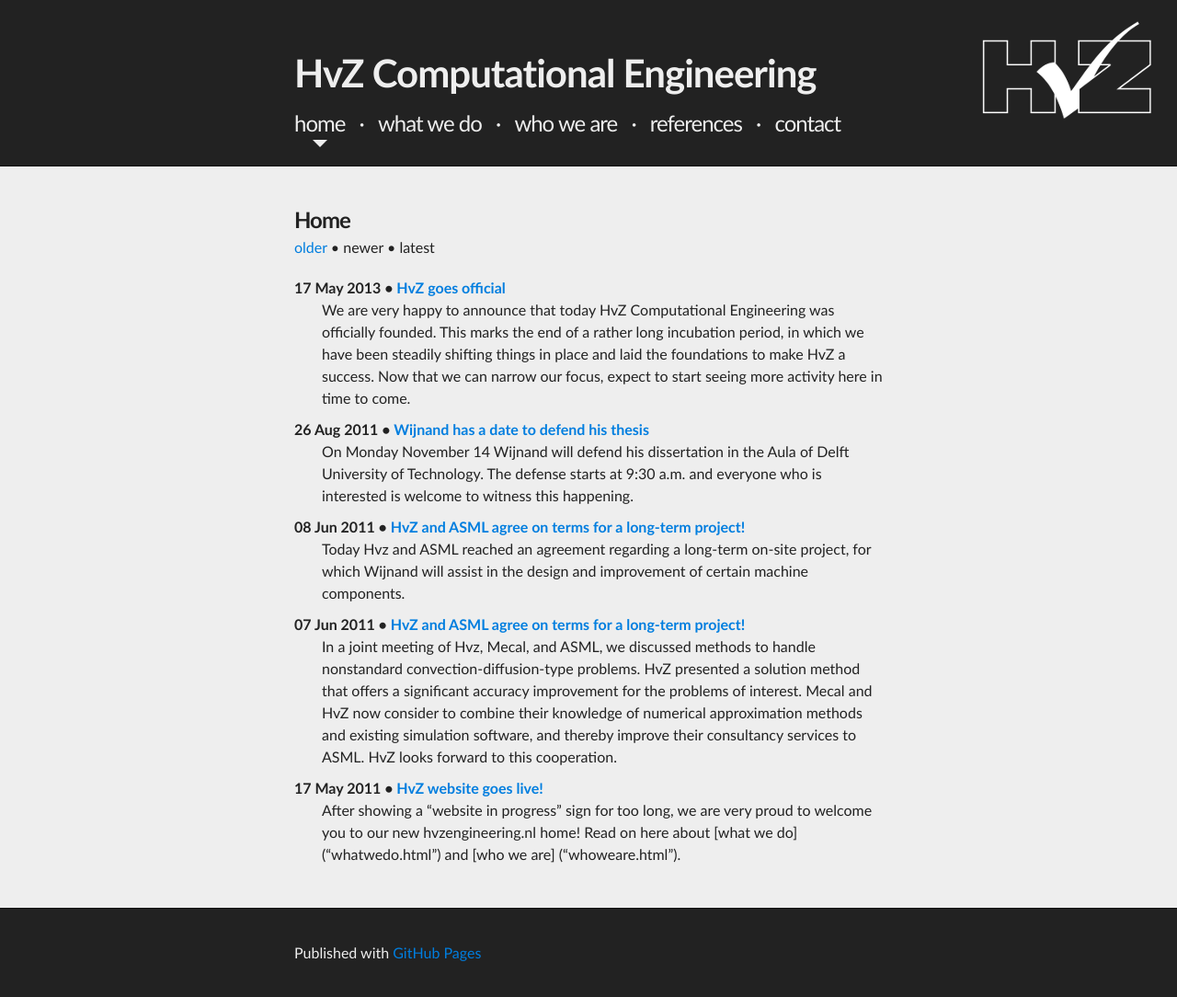
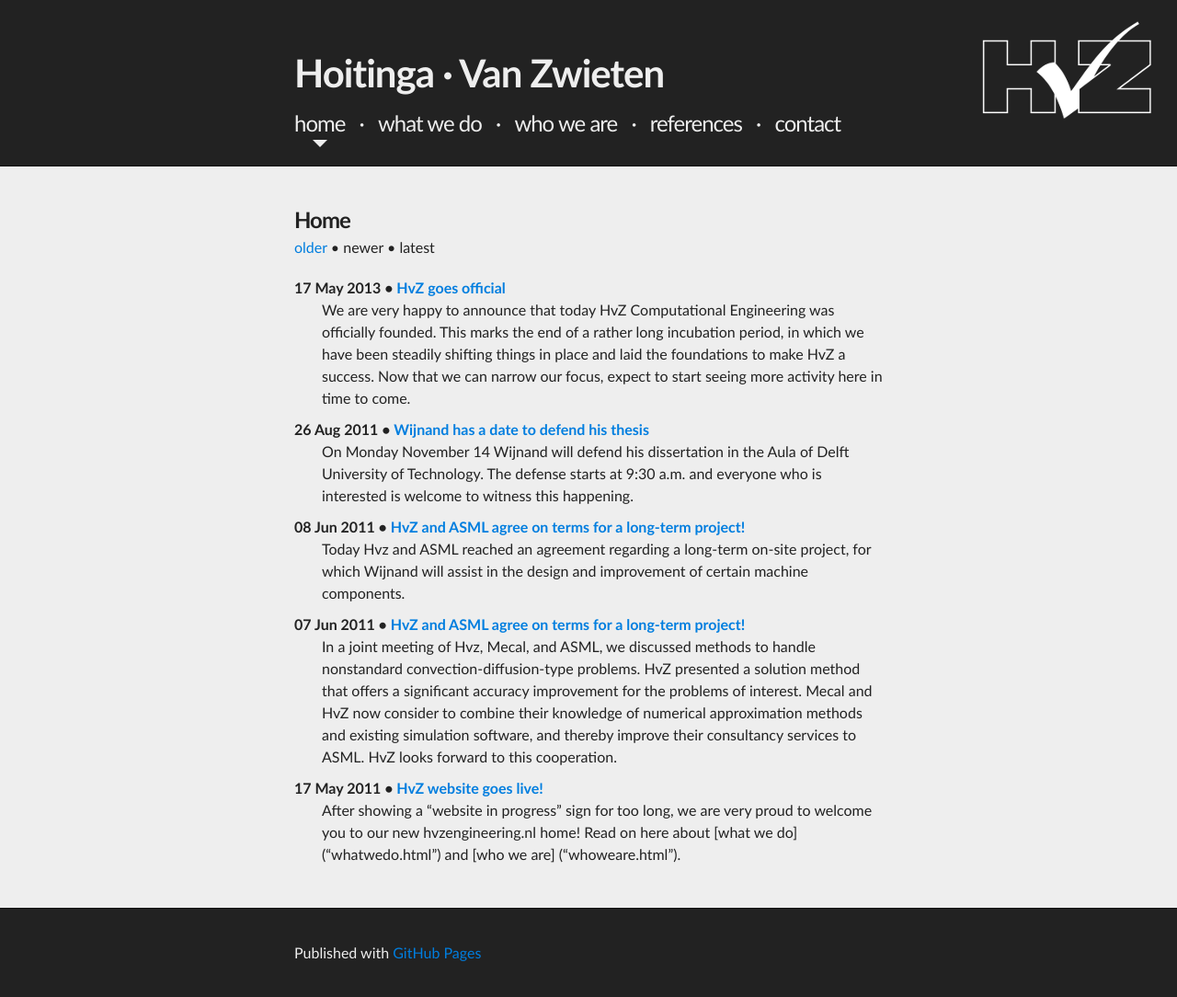
Before and after one commit to wijnandhoitinga/hvzengineering.github.io, a Jekyll site: the page built from index.html, in a window 1280 px wide. Shown: the whole page at 92% size. Built offline with Jekyll 4.4.1, drawn with Linux system fonts in a browser that asks for light colours; Markdown is read by kramdown in place of the engine named in the settings; the list of posts is cut into pages by our own code; some of the changed lines change nothing that is shown.

```diff
--- a/_layouts/default.html
+++ b/_layouts/default.html
@@ -48,7 +48,7 @@
     <img style="float: right; padding: 20px;" src="images/hvzlogo.png"></img>
     <div id="header_wrap" class="outer">
       <header class="inner">
-        <h1>HvZ Computational Engineering</h1>
+        <h1>Hoitinga &middot; Van&nbsp;Zwieten</h1>
         <h2>
           <span class="sec">
             <a href="/">home</a>
@@ -58,14 +58,14 @@
           </span>
           <span class="sep">&middot;</span>
           <span class="sec">
-            <a href="/whatwedo.html">what we do</a>
+            <a href="/whatwedo.html">what&nbsp;we&nbsp;do</a>
             {% if page.title == "What we do" %}
               <span class="arrow-down"></span>
             {% endif %}
           </span>
           <span class="sep">&middot;</span>
           <span class="sec">
-            <a href="/whoweare.html">who we are</a>
+            <a href="/whoweare.html">who&nbsp;we&nbsp;are</a>
             {% if page.title == "Who we are" %}
               <span class="arrow-down"></span>
             {% endif %}
```
